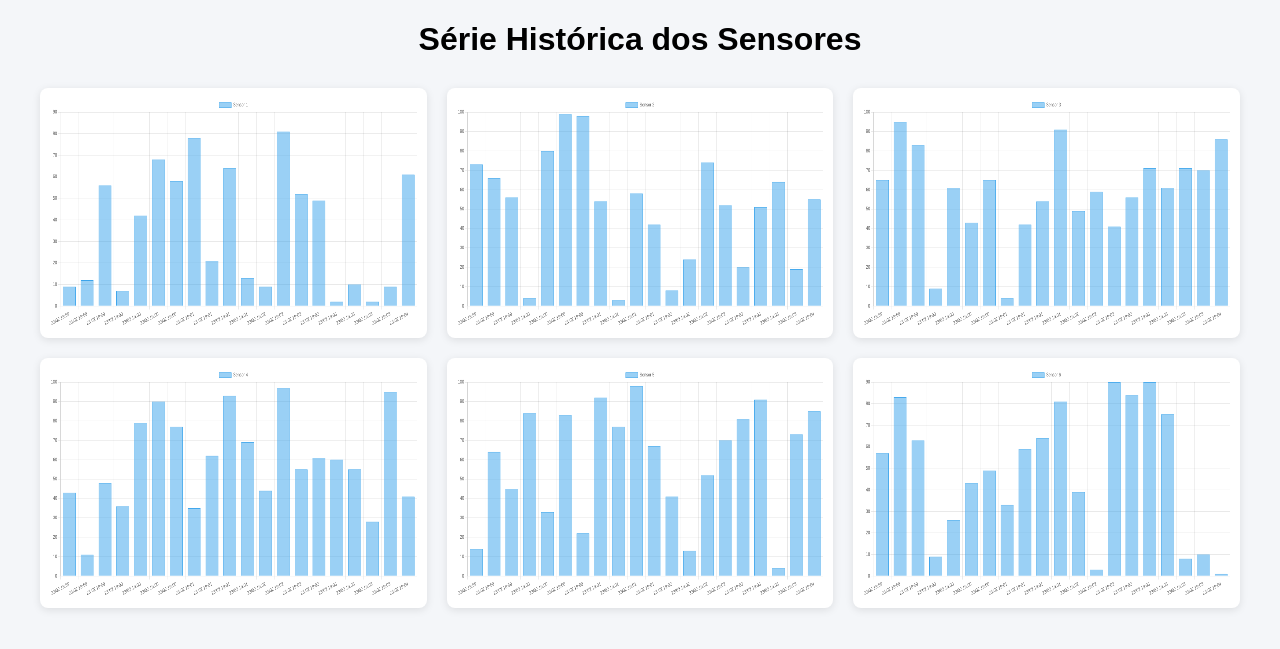
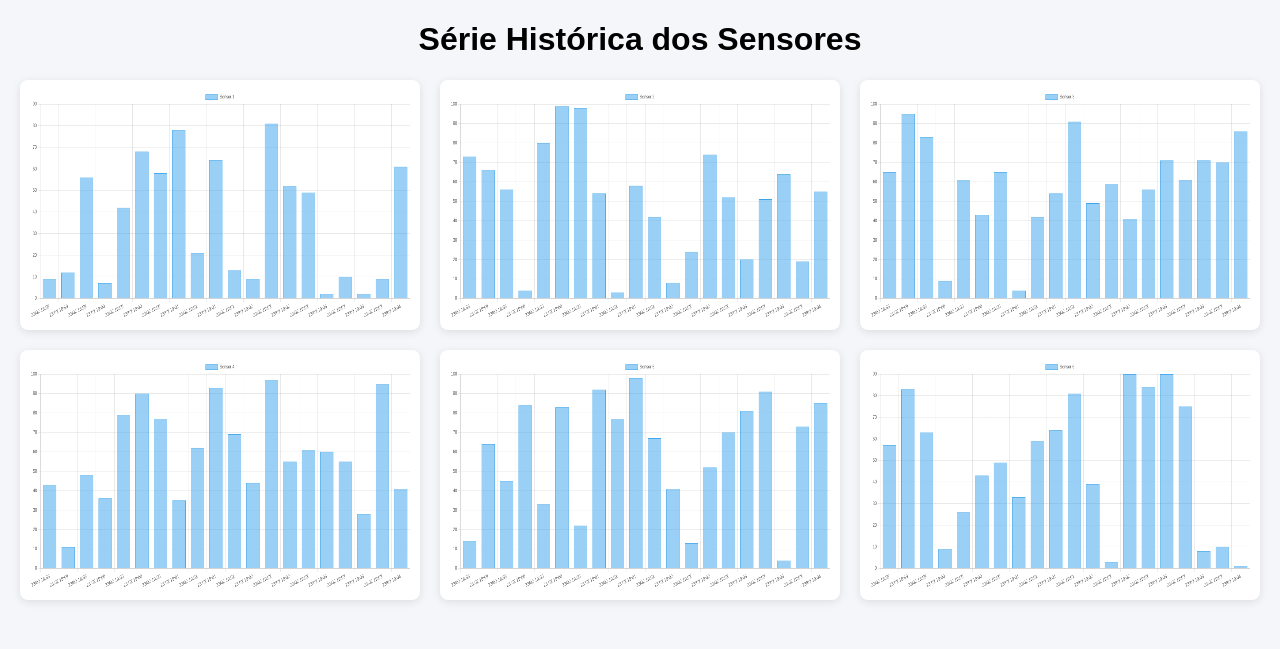
Before and after one commit to devrodolfo/iot, a Django app: page /graficos/ in a window 1280 px wide. Shown: the top 649 px of the page. Run offline with Django 5.2, Linux system fonts and the light colour scheme; a user stored in the database is signed in; data comes from the database, SQL or seed files in the repository.

Commit message:
alterando apenas  o arquivo graficos.html

```diff
--- a/sensores/templates/sensores/graficos.html
+++ b/sensores/templates/sensores/graficos.html
@@ -18,10 +18,9 @@
 
         .grid-graficos {
             display: grid;
-            grid-template-columns: repeat(3, 1fr);
+            grid-template-columns: repeat(3, 1fr); /* 3 colunas iguais. Tem que testar pra ver e funciona*/
             gap: 20px;
-            max-width: 1200px;
-            margin: 30px auto;
+            width: 100%; /* ocupa toda a largura */
         }
 
         canvas {
```
